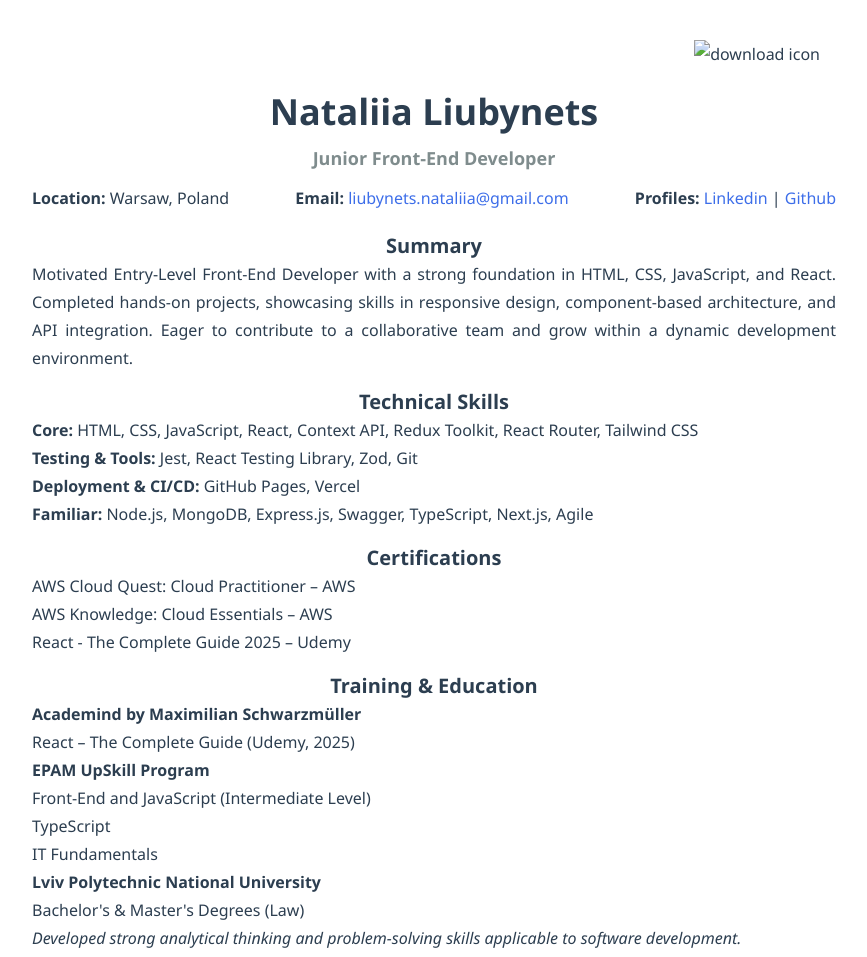
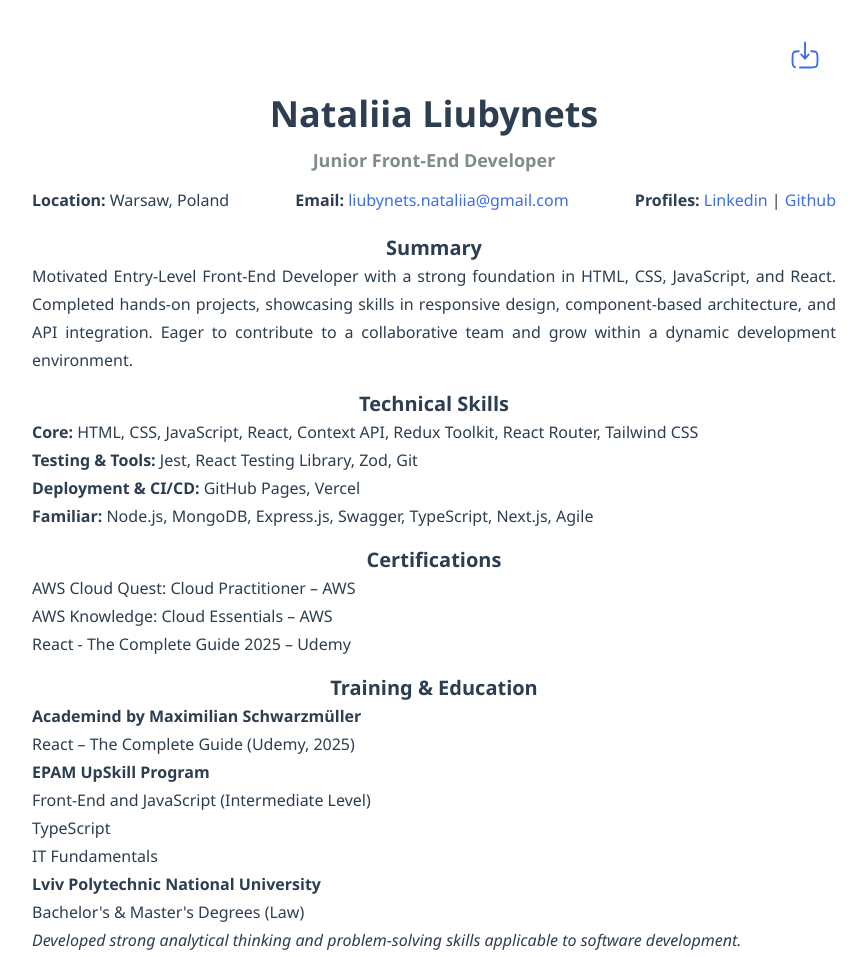
Before and after one commit to IntToLong/Resume, a website: page index.html in a window 1280 px wide. Shown: the top 957 px of the page, without its empty margins (206-1073 px from the left). Drawn offline with Linux system fonts and the light colour scheme; the site is published under a folder, as on GitHub Pages, so addresses that start at the root find nothing.

Commit message:
fix(images): fix images paths

```diff
--- a/index.html
+++ b/index.html
@@ -4,7 +4,7 @@
 <head>
   <meta charset="UTF-8" />
   <meta name="viewport" content="width=device-width, initial-scale=1.0" />
-  <link rel="icon" type="image/png" href="/cv.png">
+  <link rel="icon" type="image/png" href="./cv.png">
   <title>Resume - Nataliia Liubynets</title>
   <link rel="stylesheet" href="output.css">
 </head>
@@ -14,7 +14,7 @@
     <div class="w-[900px] mx-auto text-primary py-4 px-12 leading-7 bg-white">
       <div class="my-4 print:hidden flex justify-end">
         <a href="/Nataliia_Liubynets_Resume.pdf" download class="px-4 py-2 rounded hover:scale-105">
-          <img src="/images/download.svg" alt="download icon">
+          <img src="./images/download.svg" alt="download icon">
         </a>
       </div>
       <header class="text-center mb-5">
```
